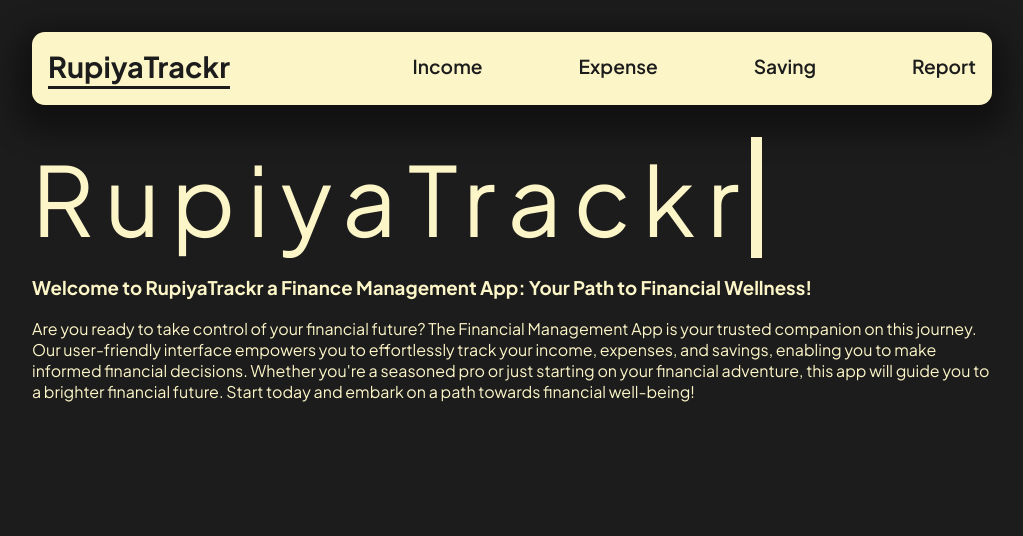
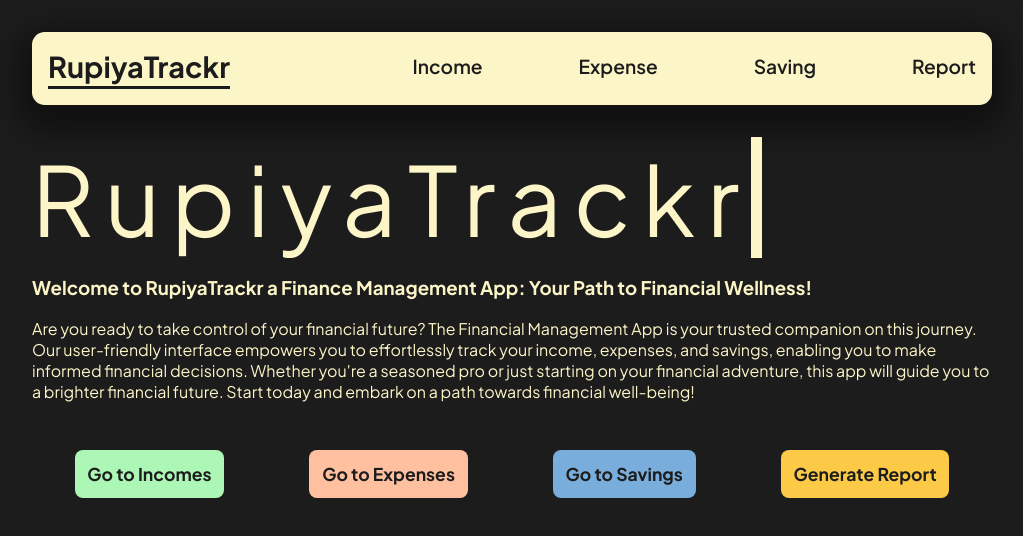
Before and after one commit to prthmh/RupiyaTrackr, a React (Vite) app: page / in a window 1280 px wide. Shown: the top 536 px of the page, without its empty margins (128-1151 px from the left). Built offline with nearby package versions, Linux system fonts and the light colour scheme; no server answers.

Commit message:
Loading functionality added

```diff
--- a/src/App.css
+++ b/src/App.css
@@ -5,6 +5,8 @@
   --light_color2: #adf7b6;
   --light_color3: #f7ece1;
   --light_color4: #ecce8e;
+  --light_color5: #ffc09f;
+  --light_color6: #79addc;
   --report_color1: #fcca46;
 }
 
--- /dev/null
+++ b/src/components/Loader/Loader.css
@@ -0,0 +1,22 @@
+.loader {
+    border: 10px solid var(--dark_color1);
+    border-radius: 50%;
+    border-top: 10px solid var(--light_color1);
+    border-left: 10px solid var(--light_color1);
+    border-right: 10px solid var(--light_color1);
+    width: 80px;
+    height: 80px;
+    -webkit-animation: spin 1.3s linear infinite; /* Safari */
+    animation: spin 1.3s linear infinite;
+  }
+
+  /* Safari */
+  @-webkit-keyframes spin {
+    0% { -webkit-transform: rotate(0deg); }
+    100% { -webkit-transform: rotate(360deg); }
+  }
+
+  @keyframes spin {
+    0% { transform: rotate(0deg); }
+    100% { transform: rotate(360deg); }
+  }
--- /dev/null
+++ b/src/components/Loader/Loader.jsx
@@ -0,0 +1,7 @@
+import "./Loader.css";
+
+const Loader = () => {
+  return <div class="loader"></div>;
+};
+
+export default Loader;
--- a/src/pages/Expense.jsx
+++ b/src/pages/Expense.jsx
@@ -7,6 +7,7 @@ import NewEntryModal from "../components/Modal/NewEntryModal";
 import ItemList from "../components/ItemList/ItemList";
 import FilterBar from "../components/FilterBar/FilterBar";
 import getFilteredItems from "../utils/getFilteredItems";
+import Loader from "../components/Loader/Loader";
 
 const Expense = () => {
   const [showModal, setShowModal] = useState(false);
@@ -35,7 +36,13 @@ const Expense = () => {
         setFilters={setFilters}
         itemsAry={allExpenses}
       />
-      <ItemList itemsAry={filteredExpenses} cardColor="#ffc09f" />
+      {allExpenses.length === 0 ? (
+        <div className="load">
+          <Loader />
+        </div>
+      ) : (
+        <ItemList itemsAry={filteredExpenses} cardColor="#ffc09f" />
+      )}
       {showModal && (
         <div className="modal" onClick={() => setShowModal(false)}>
           <NewEntryModal
--- a/src/pages/Home/Home.css
+++ b/src/pages/Home/Home.css
@@ -1,8 +1,8 @@
-header{
-    display: flex;
-    justify-content: center;
-    align-items: center;
-    width: fit-content;
+header {
+  display: flex;
+  justify-content: center;
+  align-items: center;
+  width: fit-content;
 }
 .typewriter {
   font-size: 6rem;
@@ -34,3 +34,23 @@ header{
     border-color: var(--light_color1);
   }
 }
+
+.links {
+  display: flex;
+  justify-content: space-around;
+  margin-top: 3rem;
+}
+
+.link_element {
+  text-decoration: none;
+  color: var(--dark_color1);
+  padding: 0.8rem;
+  font-size: 1.1rem;
+  border-radius: 0.5rem;
+  font-weight: 700;
+}
+
+.link_element:hover {
+  transform: scale(0.95);
+  cursor: pointer;
+}
--- a/src/pages/Home/Home.jsx
+++ b/src/pages/Home/Home.jsx
@@ -1,3 +1,4 @@
+import { Link } from "react-router-dom";
 import "./Home.css";
 
 const Home = () => {
@@ -19,6 +20,36 @@ const Home = () => {
         financial adventure, this app will guide you to a brighter financial
         future. Start today and embark on a path towards financial well-being!
       </p>
+      <div className="links">
+        <Link
+          to="/income"
+          className="link_element"
+          style={{ backgroundColor: "var(--light_color2)" }}
+        >
+          Go to Incomes
+        </Link>
+        <Link
+          to="/expense"
+          className="link_element"
+          style={{ backgroundColor: "var(--light_color5)" }}
+        >
+          Go to Expenses
+        </Link>
+        <Link
+          to="/saving"
+          className="link_element"
+          style={{ backgroundColor: "var(--light_color6)" }}
+        >
+          Go to Savings
+        </Link>
+        <Link
+          to="/report"
+          className="link_element"
+          style={{ backgroundColor: "var(--report_color1)" }}
+        >
+          Generate Report
+        </Link>
+      </div>
     </div>
   );
 };
--- a/src/pages/Income.jsx
+++ b/src/pages/Income.jsx
@@ -6,6 +6,7 @@ import NewEntryModal from "../components/Modal/NewEntryModal";
 import ItemList from "../components/ItemList/ItemList";
 import FilterBar from "../components/FilterBar/FilterBar";
 import getFilteredItems from "../utils/getFilteredItems";
+import Loader from "../components/Loader/Loader";
 
 const Income = () => {
   const [showModal, setShowModal] = useState(false);
@@ -34,7 +35,13 @@ const Income = () => {
         setFilters={setFilters}
         itemsAry={allIncomes}
       />
-      <ItemList itemsAry={filteredIncome} cardColor="#adf7b6" />
+      {allIncomes.length === 0 ? (
+        <div className="load">
+          <Loader />
+        </div>
+      ) : (
+        <ItemList itemsAry={filteredIncome} cardColor="#adf7b6" />
+      )}
       {showModal && (
         <div className="modal" onClick={() => setShowModal(false)}>
           <NewEntryModal
--- a/src/pages/PageStyles.css
+++ b/src/pages/PageStyles.css
@@ -3,7 +3,7 @@
   align-items: center;
   gap: 3rem;
 }
-.page_header > h2{
+.page_header > h2 {
   margin: 0;
 }
 
@@ -45,3 +45,10 @@
   color: var(--light_color);
   border: 2px solid var(--light_color1);
 }
+
+.load {
+  display: flex;
+  justify-content: center;
+  align-items: center;
+  margin-top: 4rem;
+}
--- a/src/pages/Report/Report.jsx
+++ b/src/pages/Report/Report.jsx
@@ -18,11 +18,9 @@ const Report = () => {
         </select>
       </div>
       <div className="report">
-        {reportType === "income Vs expense" ? (
-          <IncVExpReport />
-        ) : (
-          <ExpBreakdown />
-        )}
+        {reportType === "income Vs expense" && <IncVExpReport />}
+        {reportType === "expense breakdown" && <ExpBreakdown />}
+        {reportType === "" && <h2>Select a Report Type</h2>}
       </div>
     </div>
   );
--- a/src/pages/Saving.jsx
+++ b/src/pages/Saving.jsx
@@ -7,6 +7,7 @@ import NewEntryModal from "../components/Modal/NewEntryModal";
 import ItemList from "../components/ItemList/ItemList";
 import FilterBar from "../components/FilterBar/FilterBar";
 import getFilteredItems from "../utils/getFilteredItems";
+import Loader from "../components/Loader/Loader";
 
 const Saving = () => {
   const [showModal, setShowModal] = useState(false);
@@ -36,7 +37,13 @@ const Saving = () => {
         setFilters={setFilters}
         itemsAry={allSavings}
       />
-      <ItemList itemsAry={filteredSaving} cardColor="#79addc" />
+      {allSavings.length === 0 ? (
+        <div className="load">
+          <Loader />
+        </div>
+      ) : (
+        <ItemList itemsAry={filteredSaving} cardColor="#79addc" />
+      )}
       {showModal && (
         <div className="modal" onClick={() => setShowModal(false)}>
           <NewEntryModal
```
